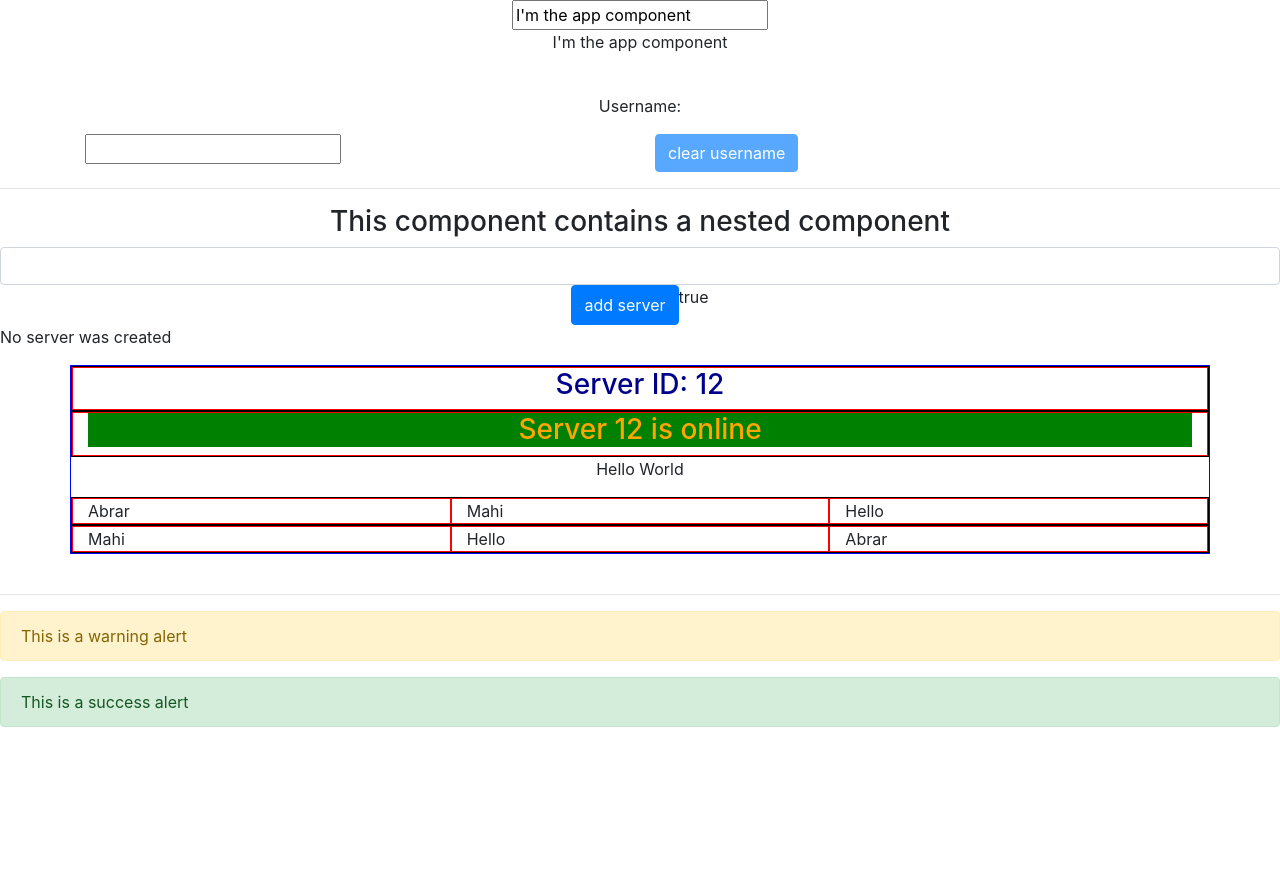
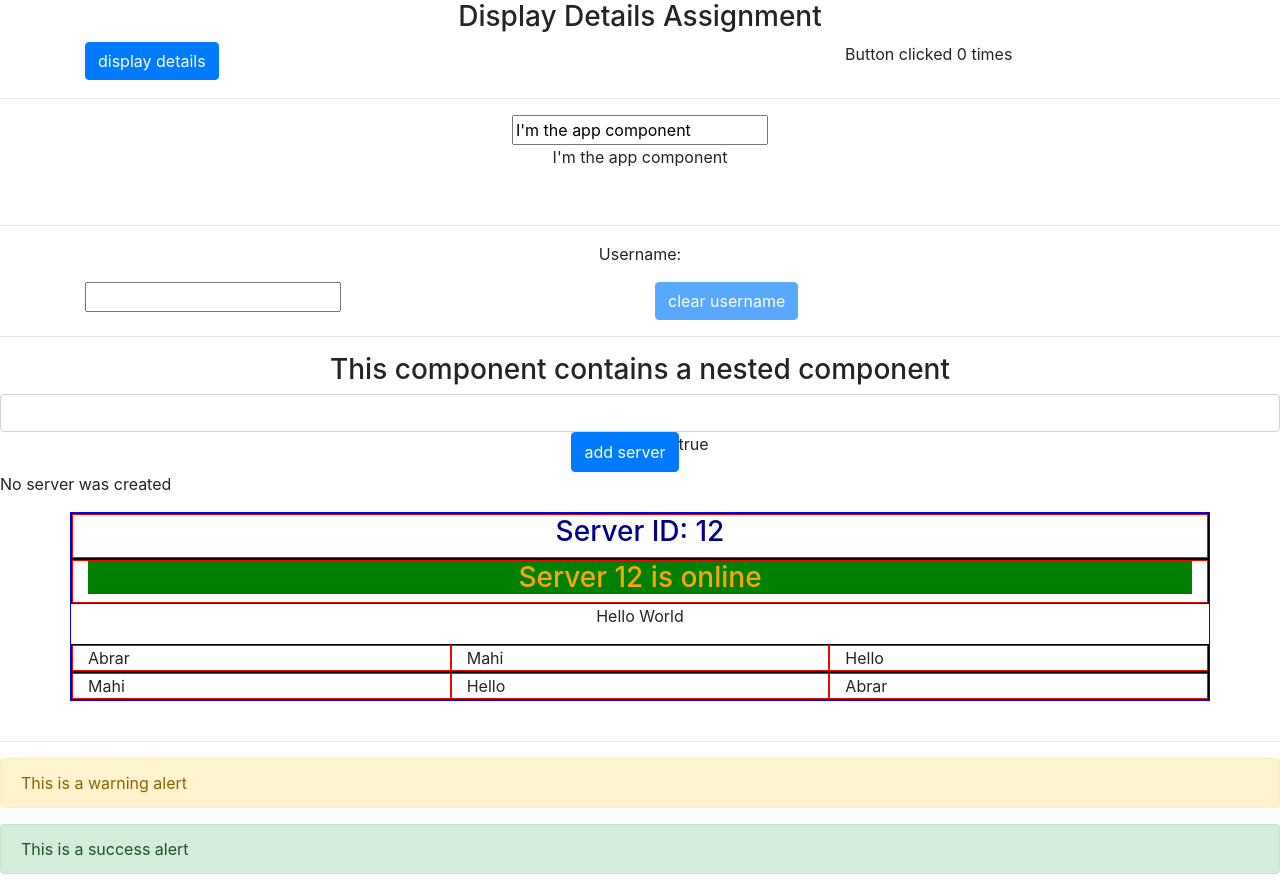
Before and after one commit to amahi2001/Angular-Practice, an Angular app: page / in a window 1280 px wide. Before the commit the page ends 800 px from the top, so only its background shows below. Built offline with nearby package versions, Linux system fonts and the light colour scheme.

Commit message:
display details assn

```diff
--- a/src/app/app.component.html
+++ b/src/app/app.component.html
@@ -1,3 +1,5 @@
+<app-display-details></app-display-details>
+<hr>
 <!-- example of 2 way binding -->
 <div class="container">
   <div class="row justify-content-center">
@@ -8,7 +10,7 @@
   </div>
 </div>
 <br />
-
+<hr>
 <div class="container">
   <div class="row justify-content-center">
     <p>Username: {{ username }}</p>
--- a/src/app/app.module.ts
+++ b/src/app/app.module.ts
@@ -8,6 +8,7 @@ import { ServerComponent } from './server/server.component';
 import { NestedComponent } from './nested/nested.component';
 import { WarningAlertComponent } from './warning-alert/warning-alert.component';
 import { SuccesssAlertComponent } from './successs-alert/successs-alert.component';
+import { DisplayDetailsComponent } from './display-details/display-details.component';
 
 @NgModule({
   declarations: [
@@ -17,6 +18,7 @@ import { SuccesssAlertComponent } from './successs-alert/successs-alert.componen
     NestedComponent,
     WarningAlertComponent,
     SuccesssAlertComponent,
+    DisplayDetailsComponent,
   ],
   imports: [
     BrowserModule,
--- /dev/null
+++ b/src/app/display-details/display-details.component.html
@@ -0,0 +1,14 @@
+<div class="container">
+    <h3 style = "textAlign:center">Display Details Assignment</h3>
+  <div class="row justify-content-center">
+    <div class="col">
+      <button class="btn btn-primary" (click) = "onBtnClick()">display details</button>
+    </div>
+    <div class="col">
+        <p [ngStyle] = "getColor()"  *ngIf="display_details">password is {{password}}</p>
+    </div>
+    <div class="col">
+        <p>Button clicked {{click_log.length}} times</p>
+    </div>
+  </div>
+</div>
--- /dev/null
+++ b/src/app/display-details/display-details.component.ts
@@ -0,0 +1,45 @@
+import { Component, OnInit } from '@angular/core';
+
+@Component({
+  selector: 'app-display-details',
+  templateUrl: './display-details.component.html',
+  styleUrls: ['./display-details.component.css']
+})
+
+
+export class DisplayDetailsComponent implements OnInit {
+
+  display_details: boolean = false;
+  color_toggle: boolean = false;
+  password: string = 'tunafish123'
+  click_log: Array<number> = []
+
+  constructor() {
+  }
+
+  onBtnClick() {
+    this.display_details = true;
+    this.color_toggle = !this.color_toggle;
+    this.click_log.push(this.click_log.length);
+  }
+
+  getColor(): Record<string, string> {
+    if (this.click_log.length >= 5) {
+      return {
+        'backgroundColor': 'blue',
+        'color': 'white'
+      }
+    }
+    else {
+      this.color_toggle = !this.color_toggle;
+      let color: string = this.color_toggle ? 'red' : 'turquoise';
+      return {
+        'color': color,
+      }
+    }
+
+  }
+
+  ngOnInit(): void {
+  }
+}
```
Also changed, not shown: src/app/display-details/display-details.component.css (added), 1 other file (tests, documents, lock files or other folders).
